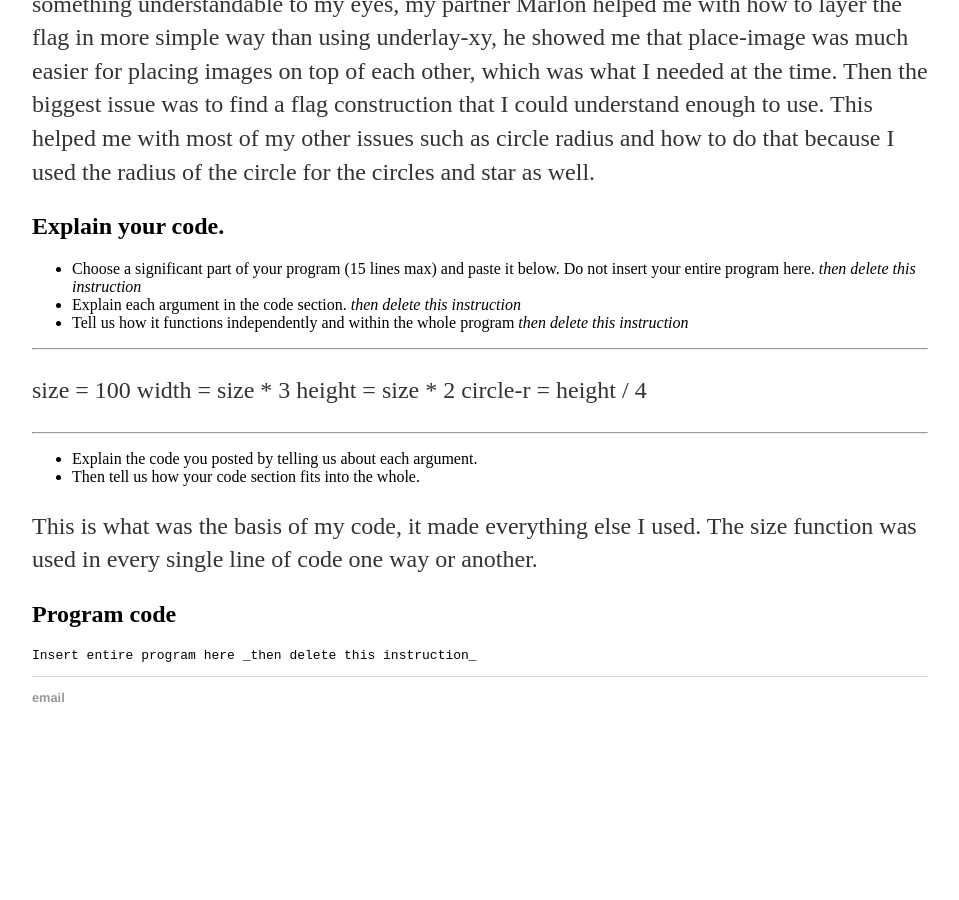
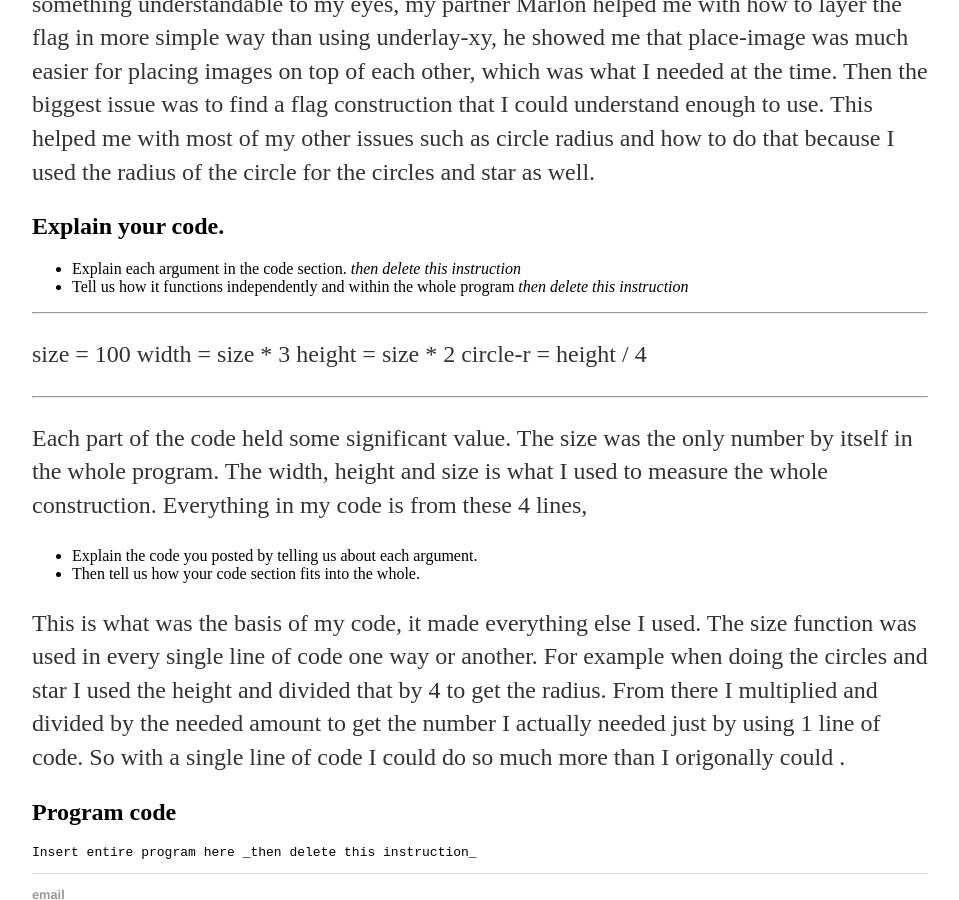
Before and after one commit to jacksone4296/jacksone4296.github.io, a Jekyll site: the page built from _posts/2018-12-21-Flag-Final.md, in a window 1280 px wide and 900 px high, scrolled down 1032 px. Shown: the whole window, without its empty margins (160-1119 px from the left). Built offline with Jekyll 4.4.1, drawn with Linux system fonts in a browser that asks for light colours; before the commit the page ends 1797 px from its top, so only the background shows below that.

Commit message:
Update 2018-12-21-Flag-Final.md

```diff
--- a/_posts/2018-12-21-Flag-Final.md
+++ b/_posts/2018-12-21-Flag-Final.md
@@ -31,7 +31,6 @@ Some of the strategies I had that helped me seriously was organizing the code to
 
 ## Explain your code.
 
--   Choose a significant part of your program (15 lines max) and paste it below. Do not insert your entire program here. _then delete this instruction_
 -   Explain each argument in the code section. _then delete this instruction_
 -   Tell us how it functions independently and within the whole program _then delete this instruction_
 
@@ -43,11 +42,11 @@ circle-r = height / 4
 
 
 * * *
-
+Each part of the code held some significant value. The size was the only number by itself in the whole program. The width, height and size is what I used to measure the whole construction. Everything in my code is from these 4 lines,
 -   Explain the code you posted by telling us about each argument.
 -   Then tell us how your code section fits into the whole.
 
-This is what was the basis of my code, it made everything else I used. The size function was used in every single line of code one way or another.
+This is what was the basis of my code, it made everything else I used. The size function was used in every single line of code one way or another. For example when doing the circles and star I used the height and divided that by 4 to get the radius. From there I multiplied and divided by the needed amount to get the number I actually needed just by using 1 line of code. So with a single line of code I could do so much more than I origonally could .
 
 
 ## Program code
```
